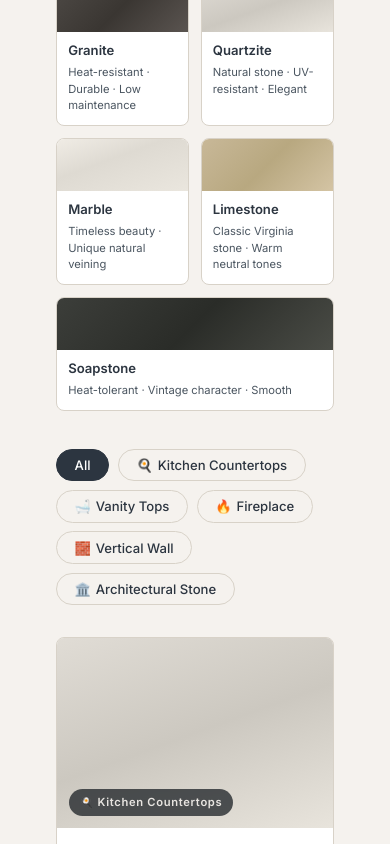
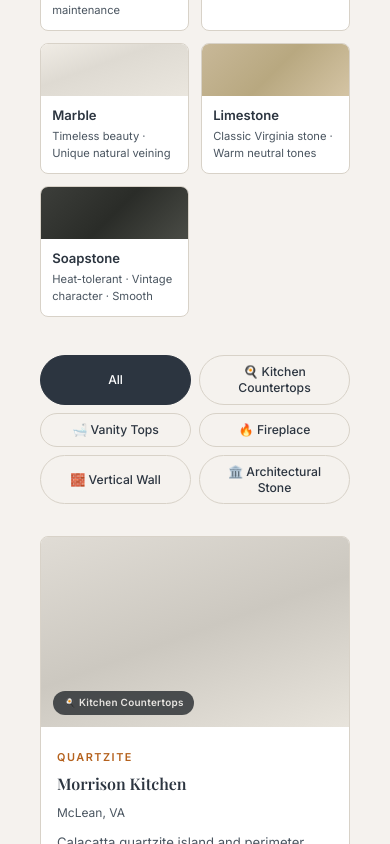
Before and after one commit to daltankhuyag/Classicstoneva1111, a React (Vite) app: page / in a window 390 px wide. Shown: the part 4400-5244 px from the top of the page. Built offline with nearby package versions, Linux system fonts and the light colour scheme.

Commit message:
merge
merge

```diff
--- a/src/index.css
+++ b/src/index.css
@@ -1794,6 +1794,25 @@ body {
   .portfolio-grid { grid-template-columns: 1fr; }
   .form-row { grid-template-columns: 1fr; }
   .navbar-links { display: none; }
+  .portfolio { padding: 4rem 1rem; }
+  .pw-materials {
+    display: grid;
+    grid-template-columns: 1fr 1fr;
+    gap: 0.75rem;
+  }
+  .pw-swatch-card { min-width: 0; }
+  .pw-filters {
+    display: grid;
+    grid-template-columns: 1fr 1fr;
+    gap: 0.5rem;
+  }
+  .fp-filter-btn {
+    width: 100%;
+    padding: 0.5rem 0.7rem;
+    font-size: 0.76rem;
+    line-height: 1.3;
+  }
+  .pw-filter-icon { margin-right: 0.2rem; }
   .fp-header { flex-direction: column; }
   .fp-sort-wrap { width: 100%; }
   .pd-overlay { padding: 0; align-items: flex-end; }
@@ -1806,7 +1825,20 @@ body {
   .sc-service-grid { grid-template-columns: 1fr; }
   .sc-form-row { grid-template-columns: 1fr; }
   .portfolio-grid { grid-template-columns: 1fr; }
-  .pw-bottom-cta { flex-direction: column; align-items: flex-start; }
+  .pw-app-badge {
+    font-size: 0.62rem;
+    letter-spacing: 0.03em;
+  }
+  .pw-info { padding: 1rem; }
+  .pw-bottom-cta {
+    flex-direction: column;
+    align-items: stretch;
+    padding: 1.2rem 1rem;
+  }
+  .pw-bottom-cta a {
+    width: 100%;
+    text-align: center;
+  }
   .sc-stepbar { gap: 0.3rem; }
   .sc-step-line { width: 24px; }
 }
```
